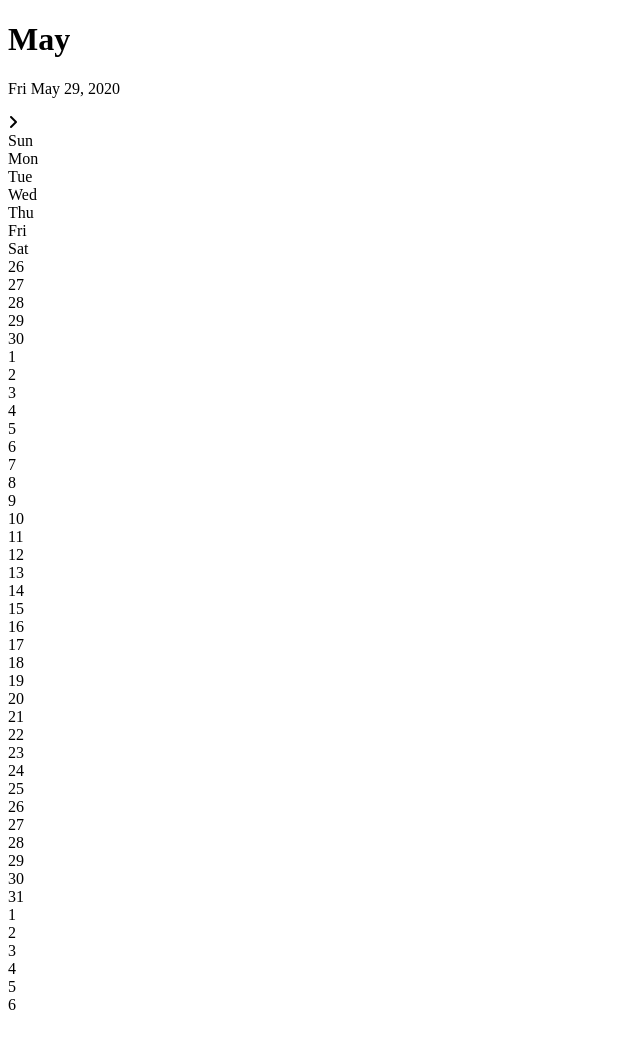
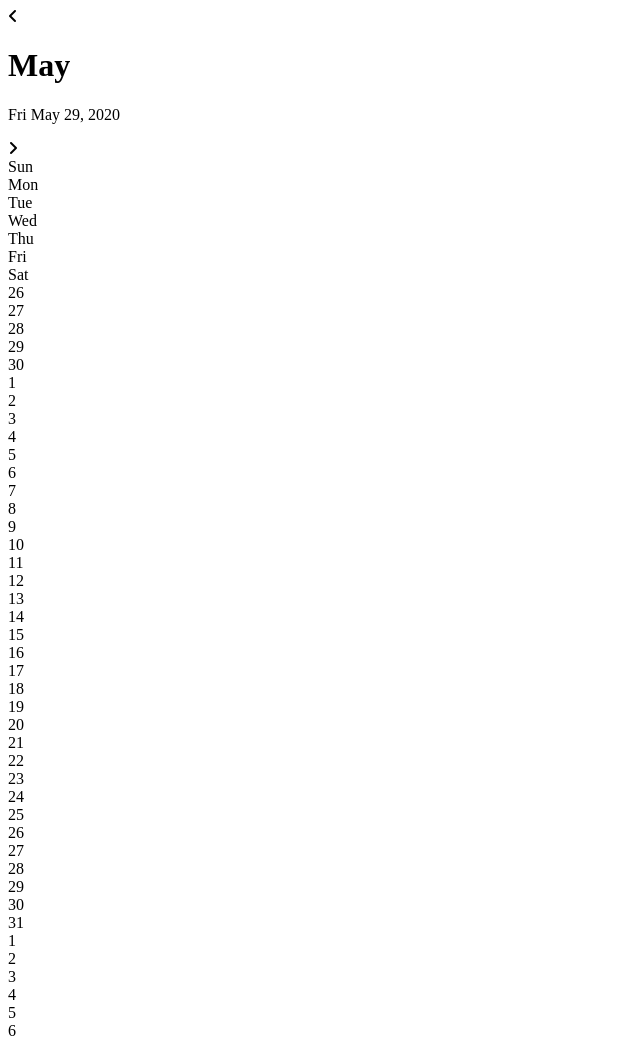
Before and after one commit to brunodominguez1303/BrunoCalendar, a plain HTML site: page index.html in a window 1280 px wide. Shown: the whole page, without its empty margins (0-640 px from the left). Before the commit the page ends 1022 px from the top, so only its background shows below. Drawn offline with Linux system fonts and the light colour scheme.

Commit message:
left arrow icon correction

```diff
--- a/index.html
+++ b/index.html
@@ -13,7 +13,7 @@
 	<div class="container">
 		<div class="calendar">
 			<div class="month">
-				<i class="fas.fa-angle-left prev"></i>
+				<i class="fas fa-angle-left prev"></i>
 				<div class="date">
 					<h1>May</h1>
 					<p>Fri May 29, 2020</p>
```
